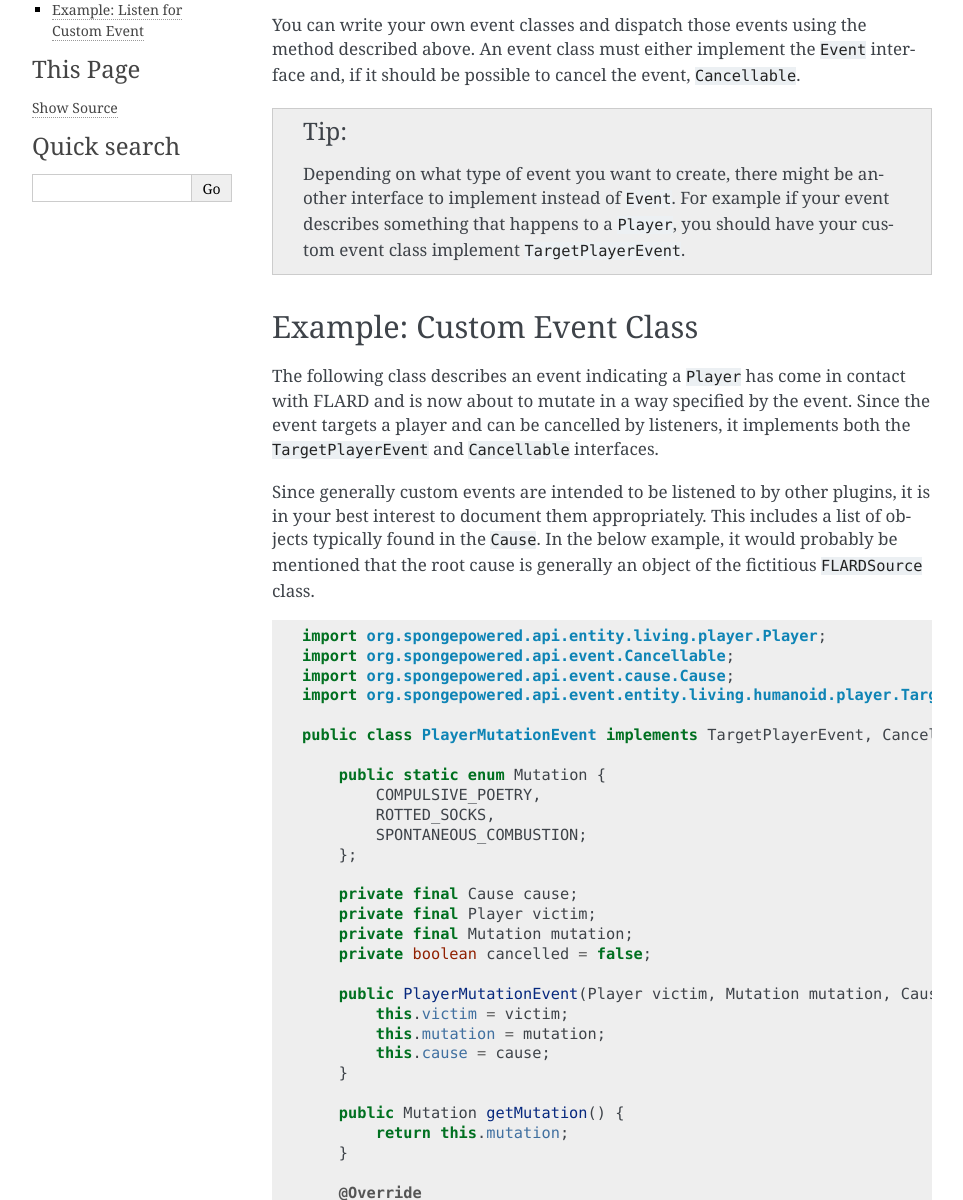
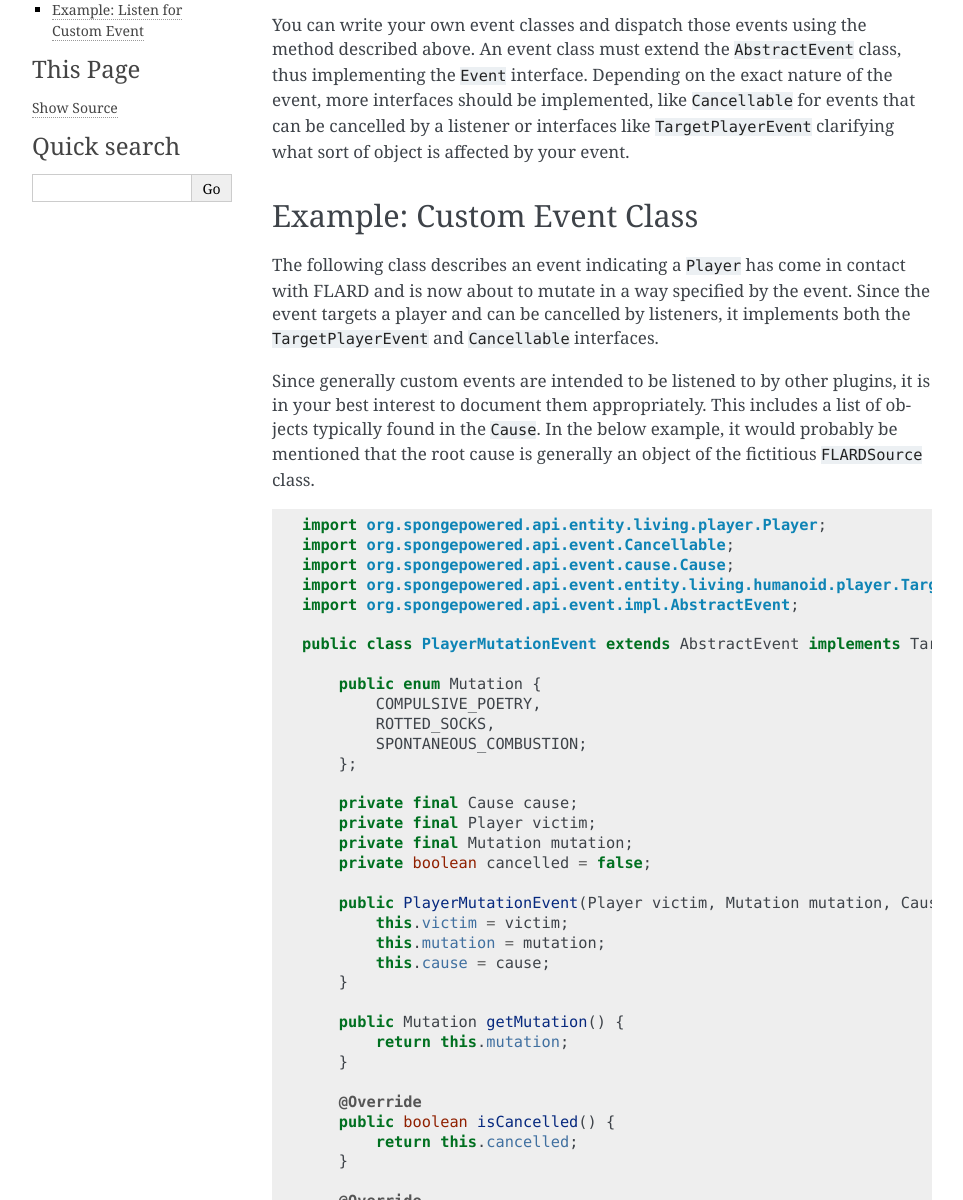
Before and after one commit to SpongePowered/SpongeDocs, a Sphinx documentation site: the page built from source/plugin/event/custom.rst, in a window 1280 px wide and 1400 px high, cut to the strip 200-1400 px from the top of the window. Shown: the whole strip, without its empty margins (148-1111 px from the left). Built offline with Sphinx 7.4.7, drawn with Linux system fonts in a browser that asks for light colours; pages that are not in the unit, such as notebooks, are missing from menus; cross-references to code outside the pages are shown as plain code.

Commit message:
Update custom event example. Fixes #567

```diff
--- a/source/plugin/event/custom.rst
+++ b/source/plugin/event/custom.rst
@@ -8,16 +8,13 @@
     org.spongepowered.api.event.Event
     org.spongepowered.api.event.cause.Cause
     org.spongepowered.api.event.entity.living.humanoid.player.TargetPlayerEvent
+    org.spongepowered.api.event.impl.AbstractEvent
 
 You can write your own event classes and dispatch those events using the method described above. An event class must
-either implement the :javadoc:`Event` interface and, if it should be possible to cancel the event,
-:javadoc:`Cancellable`.
-
-.. tip::
-
-    Depending on what type of event you want to create, there might be another interface to implement instead of
-    ``Event``. For example if your event describes something that happens to a :javadoc:`Player`, you should have your
-    custom event class implement :javadoc:`TargetPlayerEvent`.
+extend the :javadoc:`AbstractEvent` class, thus implementing the :javadoc:`Event` interface. Depending on the exact
+nature of the event, more interfaces should be implemented, like :javadoc:`Cancellable` for events that can be
+cancelled by a listener or interfaces like :javadoc:`TargetPlayerEvent` clarifying what sort of object is affected by
+your event.
 
 Example: Custom Event Class
 ~~~~~~~~~~~~~~~~~~~~~~~~~~~
@@ -36,10 +33,11 @@
     import org.spongepowered.api.event.Cancellable;
     import org.spongepowered.api.event.cause.Cause;
     import org.spongepowered.api.event.entity.living.humanoid.player.TargetPlayerEvent;
+    import org.spongepowered.api.event.impl.AbstractEvent;
 
-    public class PlayerMutationEvent implements TargetPlayerEvent, Cancellable {
+    public class PlayerMutationEvent extends AbstractEvent implements TargetPlayerEvent, Cancellable {
 
-        public static enum Mutation {
+        public enum Mutation {
             COMPULSIVE_POETRY,
             ROTTED_SOCKS,
             SPONTANEOUS_COMBUSTION;
```
